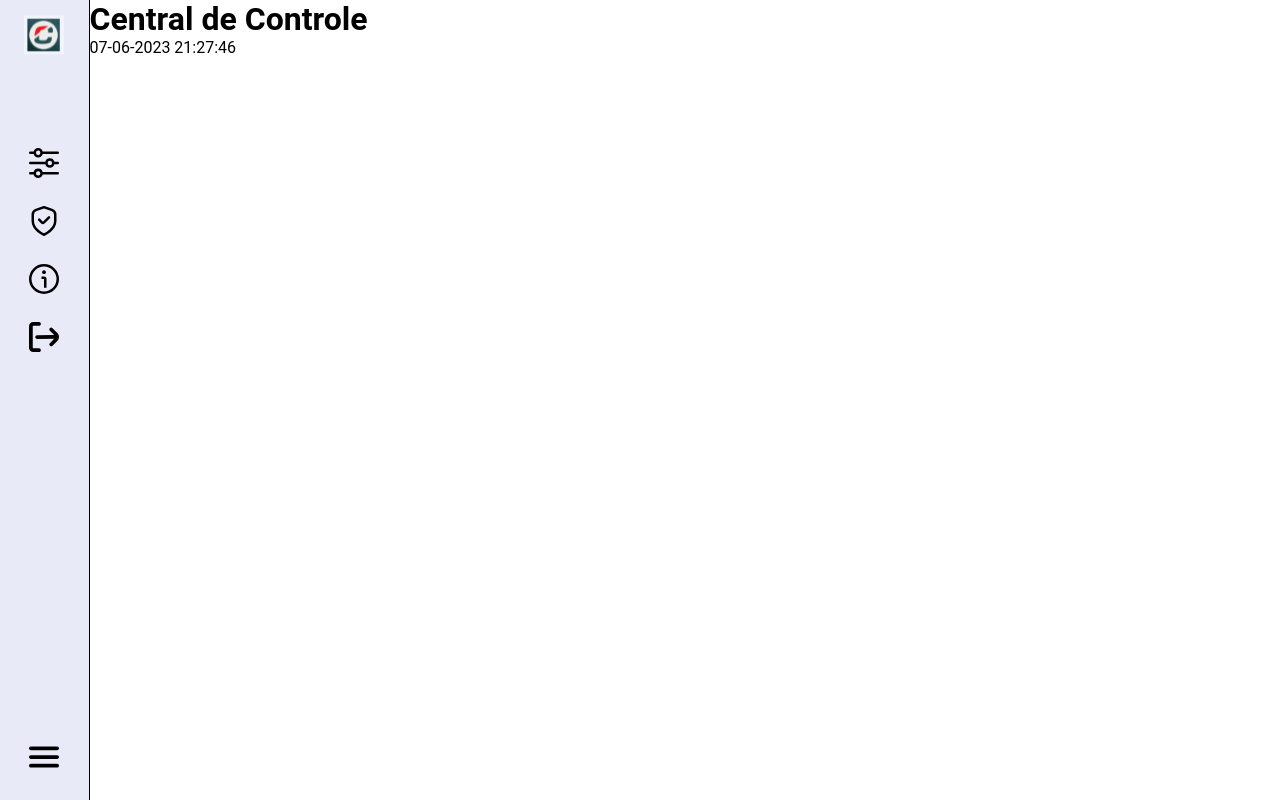
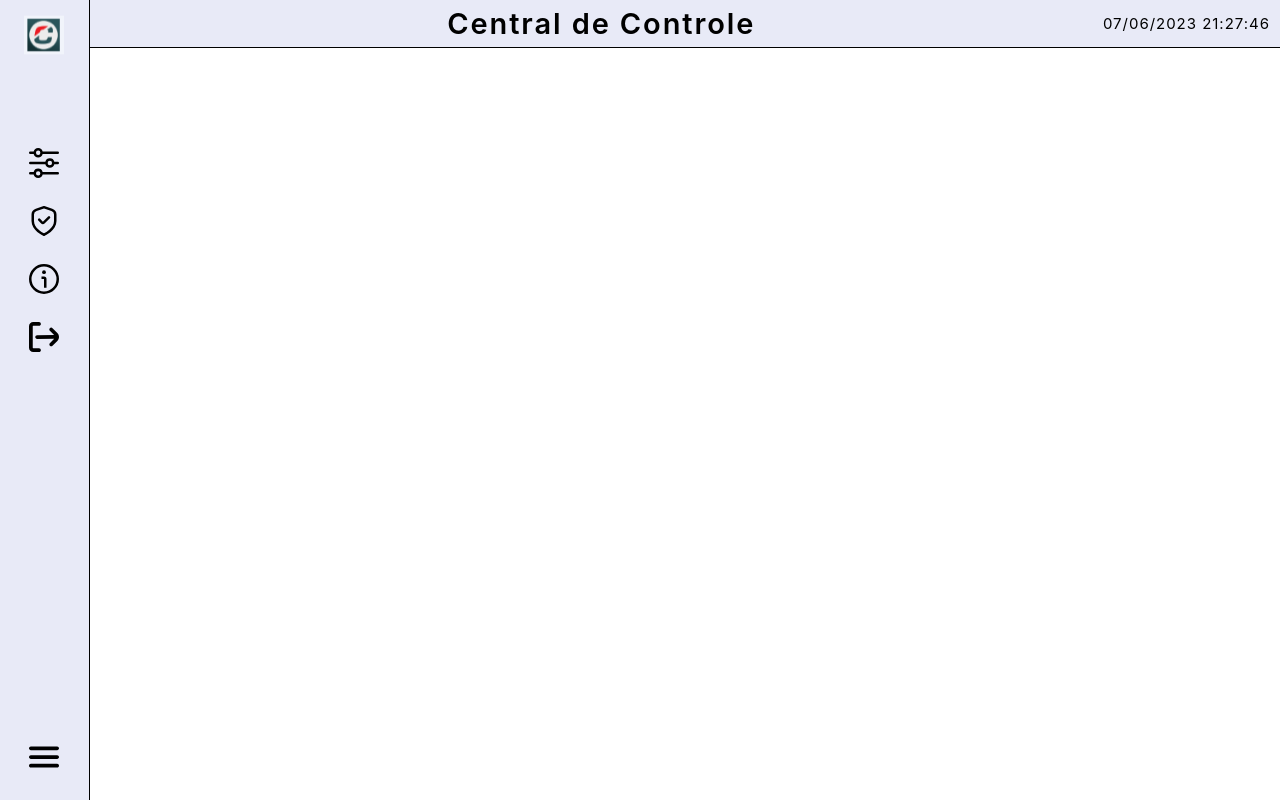
Before and after one commit to matheusbiaggio/C4A-antigo, a React (Create React App) app: page / in a window 1280 px wide. Built offline with nearby package versions, Linux system fonts and the light colour scheme.

Commit message:
Correção do css no header

```diff
--- a/src/components/Header.jsx
+++ b/src/components/Header.jsx
@@ -1,14 +1,17 @@
 import React, { useEffect, useState } from 'react';
 import moment from 'moment';
+import {
+  HeaderContainer, TimerHeader, TitleHeader
+} from '../style/Header';
 
 export default function Header() {
   const [currentTime, setCurrentTime] = useState(
-    moment().format('DD-MM-YYYY HH:mm:ss')
+    moment().format('DD/MM/YYYY HH:mm:ss')
   )
 
   useEffect(() => {
     const timer = setInterval(() => {
-      setCurrentTime(moment().format('DD-MM-YYYY HH:mm:ss'));
+      setCurrentTime(moment().format('DD/MM/YYYY HH:mm:ss'));
     }, 1000);
 
     return () => {
@@ -17,9 +20,9 @@ export default function Header() {
   }, []);
 
   return (
-    <div>
-      <h1>Central de Controle</h1>
-      <p>{currentTime}</p>
-    </div>
+    <HeaderContainer>
+      <TitleHeader>Central de Controle</TitleHeader>
+      <TimerHeader>{currentTime}</TimerHeader>
+    </HeaderContainer>
   )
 }
--- a/src/pages/Home.jsx
+++ b/src/pages/Home.jsx
@@ -1,7 +1,9 @@
 import React from 'react'
 import Navbar from '../components/Navbar'
 import Header from '../components/Header'
-import { HomeContainer } from '../style/Home'
+import {
+  HomeContainer
+} from '../style/Home'
 
 export default function Home() {
   return (
--- /dev/null
+++ b/src/style/Header.js
@@ -0,0 +1,40 @@
+import styled from 'styled-components';
+
+export const HeaderContainer = styled.header`
+  display: flex;
+  justify-content: space-between;
+  align-items: center;
+  width: 93vw;
+  height: 6vh;
+  background-color: #e8eaf7;
+  padding: 10px;
+
+  border-bottom: 1px solid #000000;
+`
+
+export const TitleHeader = styled.h3`
+  font-family: 'Inter', sans-serif;
+  font-style: normal;
+  font-weight: 600;
+  font-size: 29px;
+  line-height: 35px;
+  flex-grow: 1;
+  text-align: center;
+
+  letter-spacing: 0.065em;
+
+  color: #000000;
+`
+
+export const TimerHeader = styled.p`
+  font-family: 'Inter', sans-serif;
+  font-style: normal;
+  font-weight: 400;
+  font-size: 15px;
+  line-height: 35px;
+  margin-left: auto;
+
+  letter-spacing: 0.065em;
+
+  color: #000000;
+`
```
